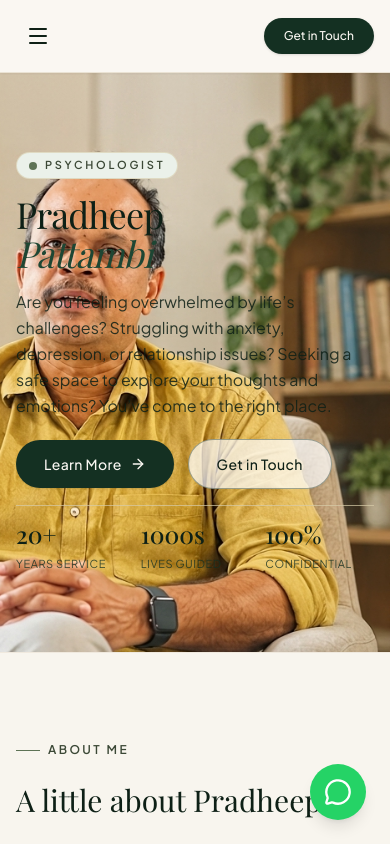
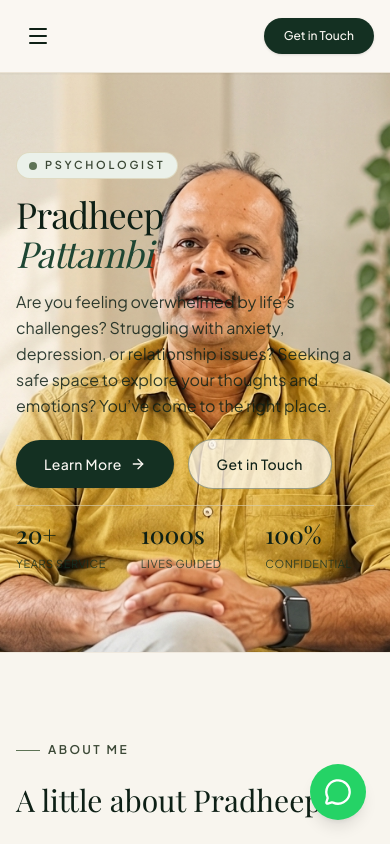
Before and after one commit to Athira132/PORTFOLIO-PRADHEEPPTB, a Next.js app: page / in a window 390 px wide. Shown: the top 844 px of the page. Built offline with nearby package versions, Linux system fonts and the light colour scheme.

Commit message:
feat(hero): slight top crop (15%) on hero photo with full person visibility and natural colors

```diff
--- a/src/app/page.tsx
+++ b/src/app/page.tsx
@@ -36,7 +36,7 @@
             fill
             priority
             quality={100}
-            className="object-cover object-[right_top] md:object-[82%_top]"
+            className="object-cover object-[80%_15%] md:object-[82%_15%]"
             sizes="100vw"
           />
         </div>
```
